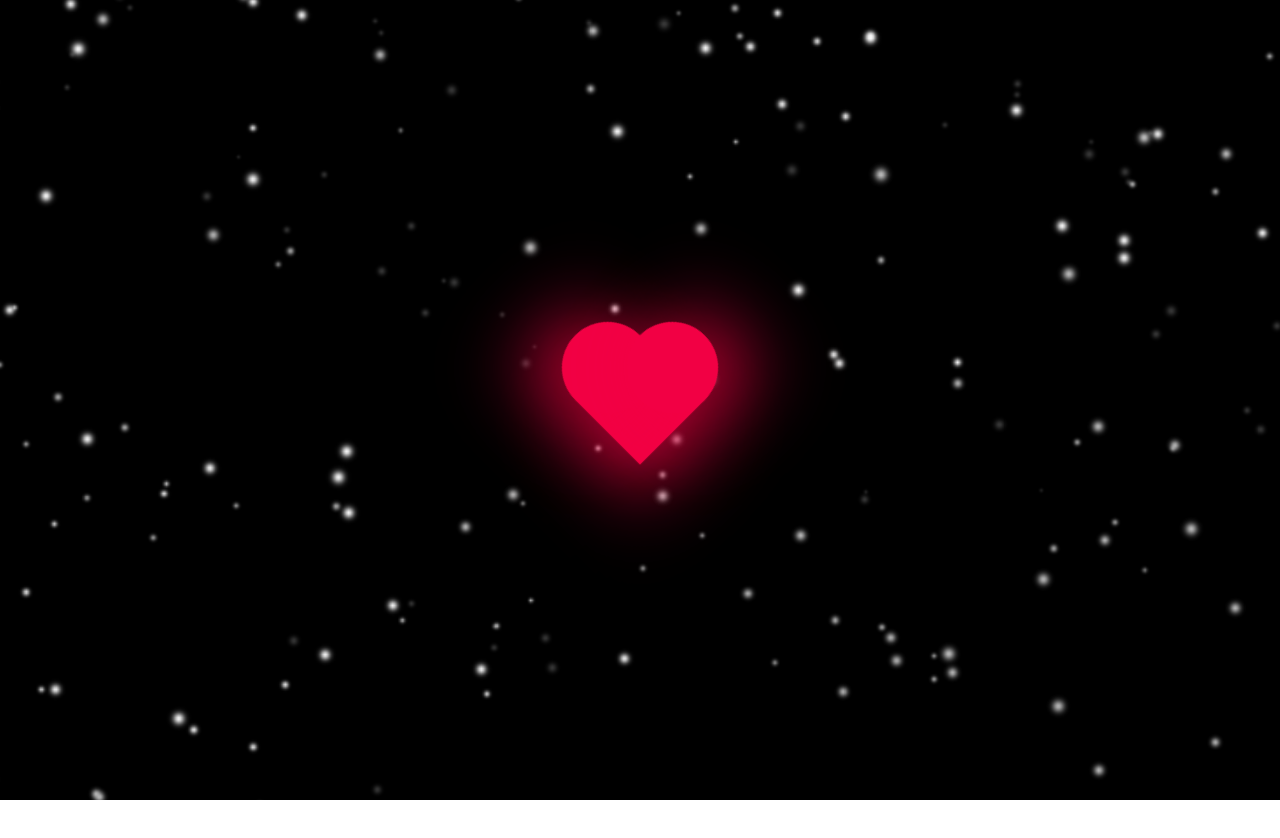
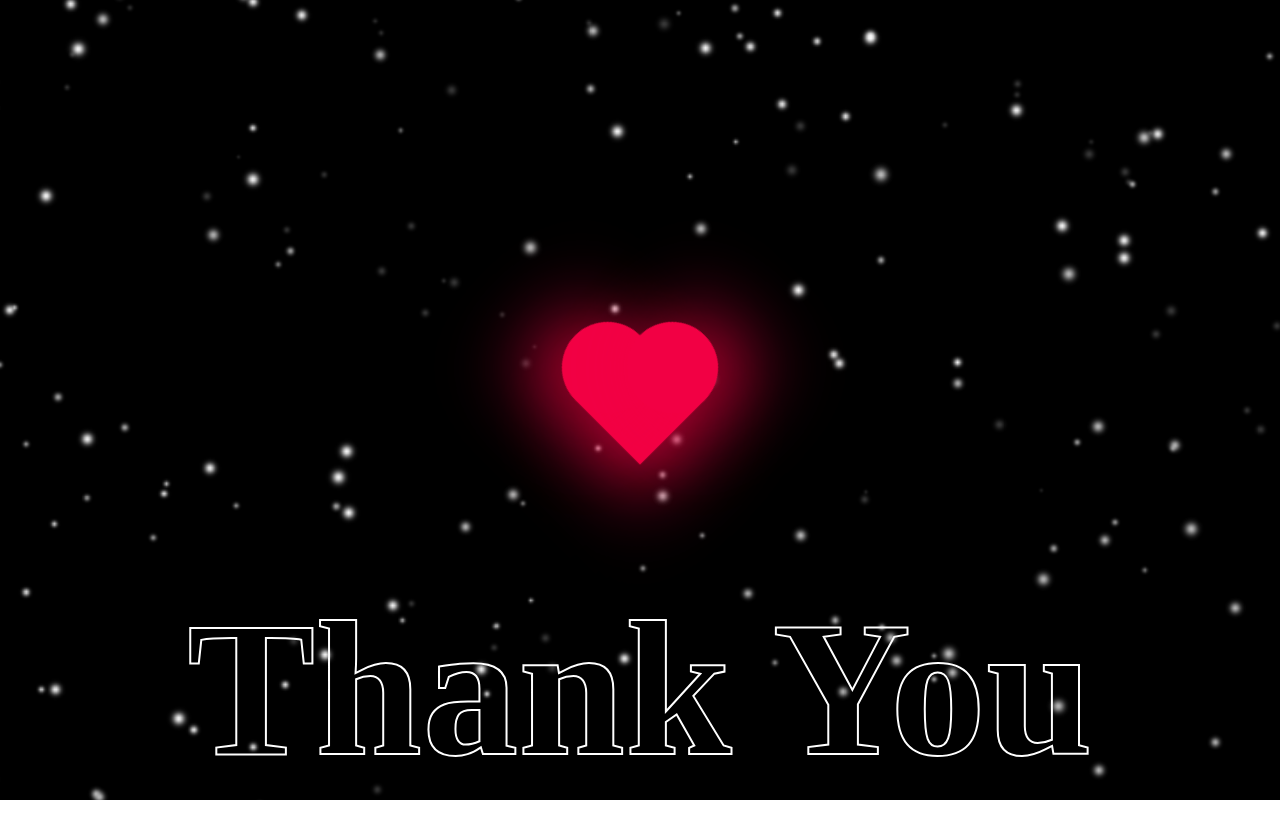
Before and after one commit to Angel-of-codes/heart, a plain HTML site: page index.html in a window 1280 px wide. Shown: the top 838 px of the page. Drawn offline with Linux system fonts and the light colour scheme.

Commit message:
Update index.html

```diff
--- a/index.html
+++ b/index.html
@@ -11,7 +11,7 @@
 <body>
     <section>
         <div class="heart"></div>
-         <!-- <h2>Thank You</h2> -->
+         <h2>Thank You</h2>
         <div class="stars star1"></div>
         <div class="stars star2"></div>
         <div class="stars star3"></div>
```
